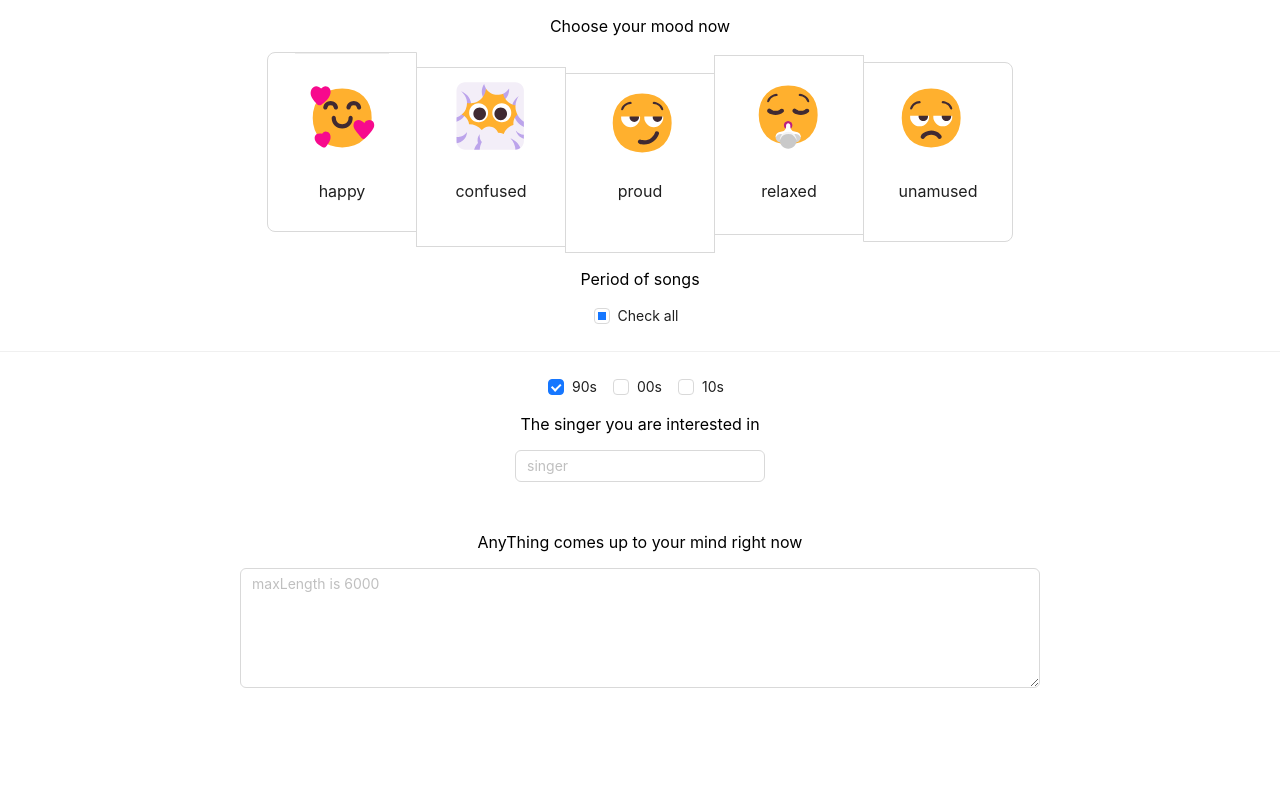
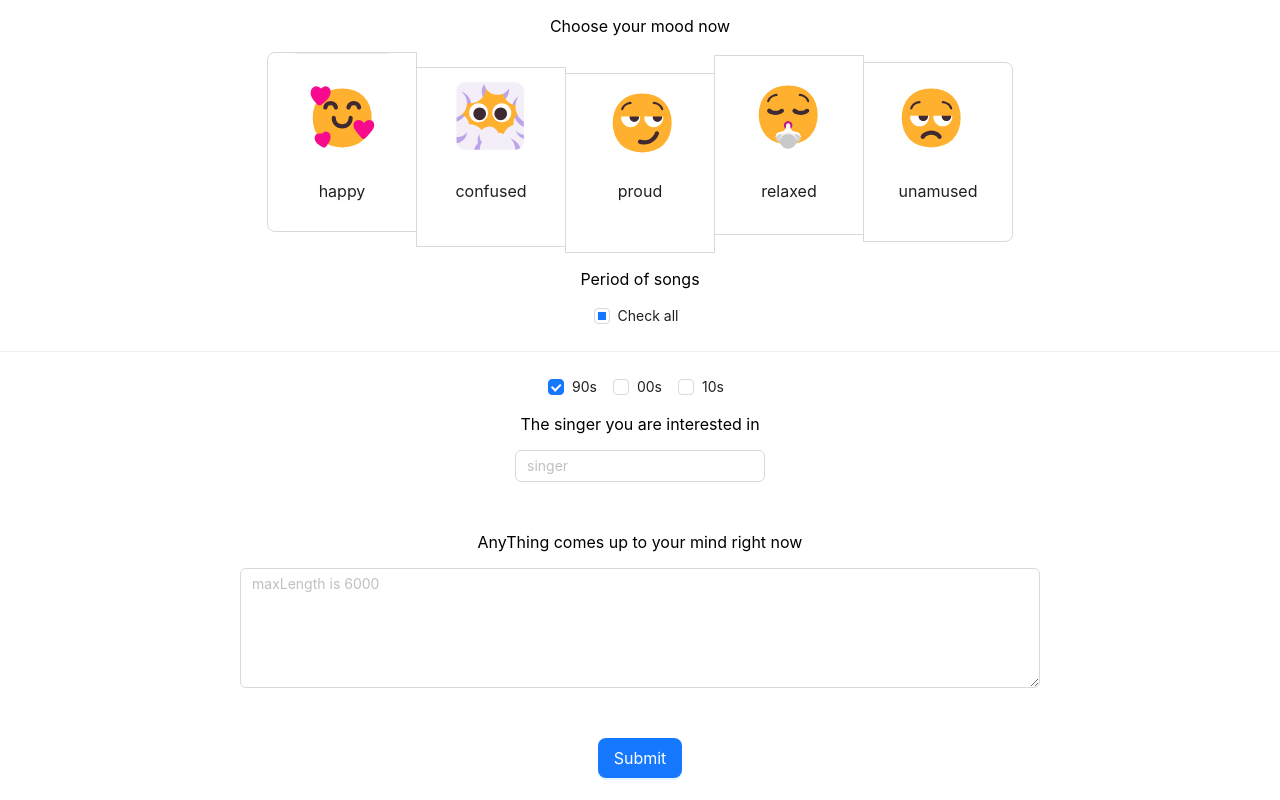
Before and after one commit to izthy-03/SWS-Everything4Emotion, a React (Create React App) app: page / in a window 1280 px wide. Built offline with nearby package versions, Linux system fonts and the light colour scheme.

Commit message:
finish basic InputPage skeleton

```diff
--- /dev/null
+++ b/src/components/Submit.js
@@ -0,0 +1,23 @@
+import React, { useState } from "react";
+import { Button } from "antd";
+
+const Submit = () => {
+
+  // called when submitting
+  const handleSubmit = () => {
+
+  }
+
+  return (
+    <div>
+      <Button
+        type="primary"
+        size="large"
+        onClick={handleSubmit}>
+        Submit
+      </Button>
+    </div>
+  );
+}
+
+export default Submit;
--- a/src/pages/InputPage.js
+++ b/src/pages/InputPage.js
@@ -3,6 +3,7 @@ import MoodList from "../components/MoodList";
 import SongPeriod from "../components/SongPeriod";
 import Singer from "../components/Singer";
 import AnyText from "../components/AnyText";
+import Submit from "../components/Submit";
 
 const InputPage = () => {
 
@@ -12,6 +13,7 @@ const InputPage = () => {
       <SongPeriod />
       <Singer />
       <AnyText />
+      <Submit />
     </div>
 
   );
```
Also changed, not shown: src/components/Submit.css (added).
